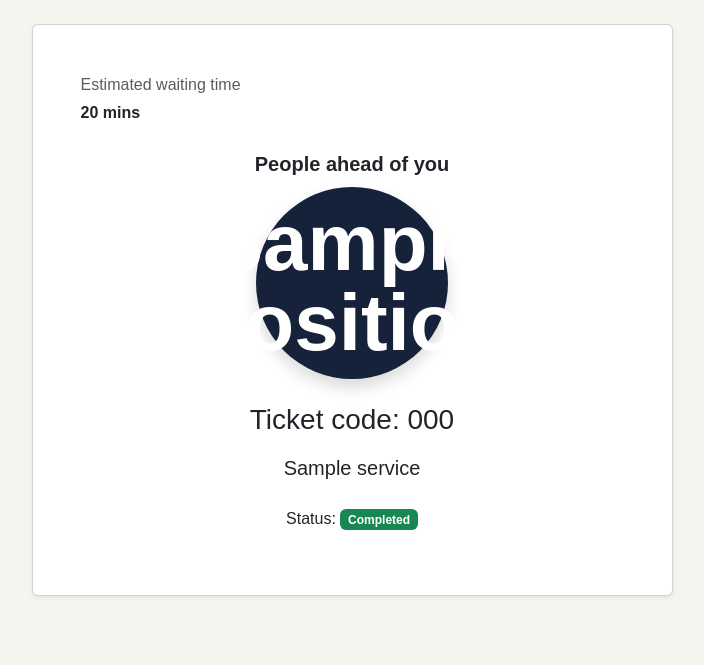
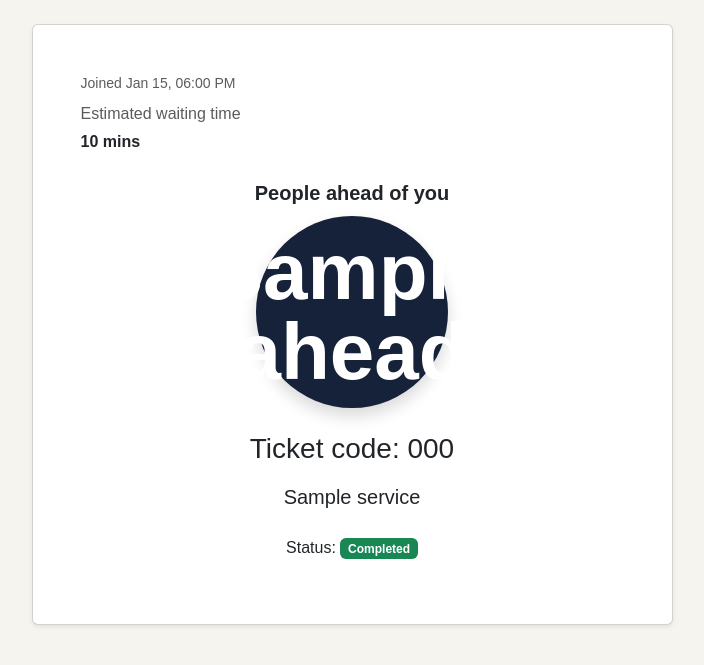
Before and after one commit to Pintakasi/CCC181, a Flask app: template my-app/templates/ticket.html in a window 1280 px wide. Shown: the part 56-721 px from the top of the page, without its empty margins (288-992 px from the left). Run offline with Flask 3, Linux system fonts and the light colour scheme; tables that the repository leaves empty hold one stand-in row (values such as "Sample post"); the template is opened without the code that fills it: values that come from a table or form of the project are taken from there, most other values are stand-ins (such as "Sample title", 1, 10 or a date in 2020).

Commit message:
Est.WaitTime and position in line  is computed from db, shows when the user joined in ph time from db, replaced ticket and ticket status routes (#3)

```diff
--- a/my-app/app.py
+++ b/my-app/app.py
@@ -8,13 +8,14 @@
 import re
 import secrets
 import string
+from datetime import timedelta, timezone
 
 from flask import Flask, abort, flash, redirect, render_template, request, url_for
 
 #W4 Imports
 from dotenv import load_dotenv
 from flask_migrate import Migrate
-from sqlalchemy import and_, func, or_
+from sqlalchemy import func
 from sqlalchemy.exc import SQLAlchemyError
 
 from models import Customer, Technician, Service, Ticket, ServicesChosen, DevicePhoto, db
@@ -24,6 +25,7 @@
     r"@[A-Za-z0-9](?:[A-Za-z0-9-]{0,61}[A-Za-z0-9])?"
     r"(?:\.[A-Za-z0-9](?:[A-Za-z0-9-]{0,61}[A-Za-z0-9])?)+"
 )
+PH_TIME = timezone(timedelta(hours=8))
 
 load_dotenv()
 
@@ -35,6 +37,12 @@
 
 db.init_app(app)
 migrate = Migrate(app, db)
+
+
+@app.template_filter("local")
+def local_time(value):
+    """Show a database time in Philippine time, e.g. Oct 26, 08:01 AM."""
+    return value.astimezone(PH_TIME).strftime("%b %d, %I:%M %p") if value else ""
 
 
 
@@ -66,13 +74,19 @@
     return db.session.scalar(
         db.select(func.count(Ticket.id)).where(
             Ticket.status == "waiting",
-            or_(
-                Ticket.created_at < ticket.created_at,
-                and_(
-                    Ticket.created_at == ticket.created_at,
-                    Ticket.id < ticket.id,
-                ),
-            ),
+            Ticket.id < ticket.id,
+        )
+    )
+
+
+def estimated_wait_minutes(ticket):
+    return db.session.scalar(
+        db.select(func.coalesce(func.sum(Service.estimated_duration), 0))
+        .join(ServicesChosen, ServicesChosen.service_id == Service.id)
+        .join(Ticket, Ticket.id == ServicesChosen.ticket_id)
+        .where(
+            Ticket.status == "waiting",
+            Ticket.id < ticket.id,
         )
     )
 
@@ -84,23 +98,24 @@
 
 @app.get("/queue/<int:ticket_id>")
 def ticket(ticket_id):
-    t = db.session.get(Ticket, ticket_id)
-    if t is None:
-        abort(404)
+    t = db.get_or_404(Ticket, ticket_id)
     return render_template(
         "ticket.html",
         ticket=t,
         services=[chosen.service for chosen in t.chosen_services],
-        position=people_ahead(t),
+        ahead=people_ahead(t),
+        estimated_wait_minutes=estimated_wait_minutes(t),
     )
 
 
 @app.get("/queue/<int:ticket_id>/status.json")
 def ticket_status(ticket_id):
-    t = db.session.get(Ticket, ticket_id)
-    if t is None:
-        abort(404)
-    return {"status": t.status, "ahead": people_ahead(t)}
+    t = db.get_or_404(Ticket, ticket_id)
+    return {
+        "status": t.status,
+        "ahead": people_ahead(t),
+        "estimated_wait_minutes": estimated_wait_minutes(t),
+    }
 
 
 @app.post("/queue/<int:ticket_id>/leave")
--- a/my-app/templates/ticket.html
+++ b/my-app/templates/ticket.html
@@ -7,16 +7,17 @@
     <div class="col-12 col-md-9 col-lg-7">
       <section class="card shadow-sm text-center">
         <div class="card-body p-4 p-md-5">
+          <p class="text-body-secondary small text-start mb-2">Joined {{ ticket.created_at|local }}</p>
           <div class="text-start mb-4">
             <p class="text-body-secondary mb-1">Estimated waiting time</p>
-            <p class="fw-semibold mb-0">20 mins</p>
+            <p class="fw-semibold mb-0"><span id="estimated-wait">{{ estimated_wait_minutes }}</span> mins</p>
           </div>
 
           <div id="live-status" aria-live="polite">
             <p class="fw-semibold fs-5 text-dark mb-2">People ahead of you</p>
             <div class="queue-position-circle mx-auto mb-4 shadow"
-                 role="img" aria-label="{{ position }} people ahead of you" id="position-circle">
-              <span class="display-1 fw-bold lh-1" id="position-count">{{ position }}</span>
+                 role="img" aria-label="{{ ahead }} people ahead of you" id="position-circle">
+              <span class="display-1 fw-bold lh-1" id="position-count">{{ ahead }}</span>
             </div>
             <h1 class="h3 mb-3">Ticket code: {{ ticket.ticket_code }}</h1>
             <ul class="list-unstyled lead mb-4">
@@ -70,6 +71,7 @@
       const positionCircle = document.getElementById("position-circle");
       positionCount.textContent = data.ahead;
       positionCircle.setAttribute("aria-label", `${data.ahead} people ahead of you`);
+      document.getElementById("estimated-wait").textContent = data.estimated_wait_minutes;
     } catch (err) {
       console.warn("Could not refresh status", err);
     }
```
